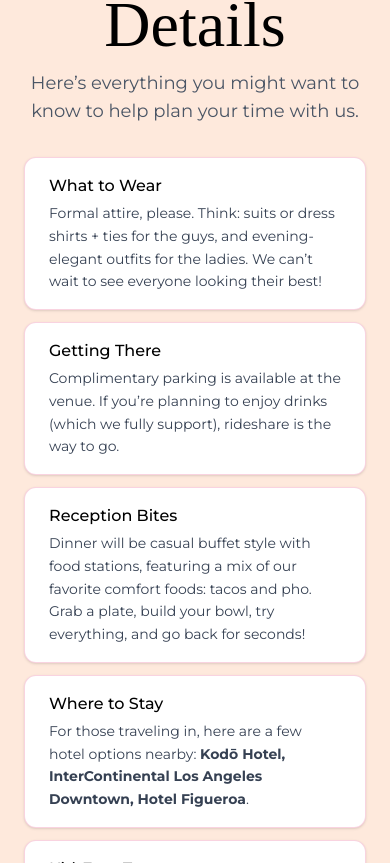
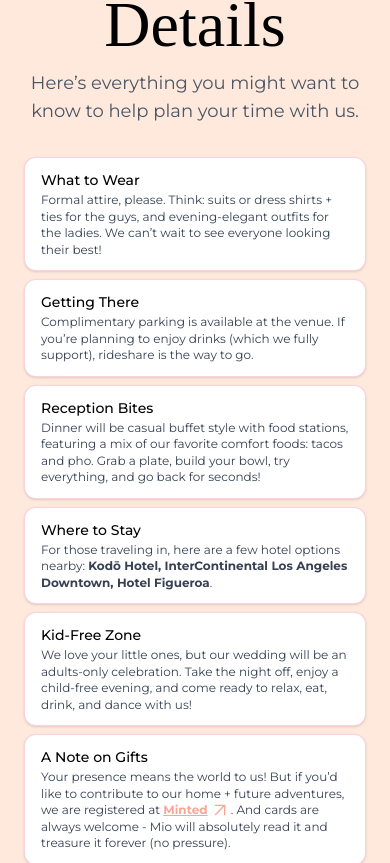
Before and after one commit to brianlpham21/mio-and-brian-wedding-rsvp, a Next.js app: page / in a window 390 px wide. Shown: the part 4621-5484 px from the top of the page. Built offline with nearby package versions, Linux system fonts and the light colour scheme.

Commit message:
additional details sizing for mobile

```diff
--- a/app/components/additionalDetails.tsx
+++ b/app/components/additionalDetails.tsx
@@ -89,21 +89,22 @@ export default function AdditionalDetails({ selectedLang }: { selectedLang: { co
         </motion.p>
       </div>
 
-      <div className="grid md:grid-cols-2 gap-3 max-w-5xl mx-auto">
+      <div className="grid grid-cols-1 md:grid-cols-2 gap-2 max-w-5xl mx-auto">
         {details.map((item, index) => (
           <motion.div
             key={index}
-            initial={{ opacity: 0, y: 30 }}
+            initial={{ opacity: 0, y: 20 }}
             whileInView={{ opacity: 1, y: 0 }}
-            transition={{ duration: 0.6, delay: index * 0.15 }}
+            transition={{ duration: 0.5, delay: index * 0.12 }}
             viewport={{ once: true }}
-            className="bg-white rounded-xl shadow-sm px-6 py-4 border border-pink-75 text-left"
+            className="bg-white rounded-xl shadow-sm px-4 py-3 md:px-6 md:py-4 border border-pink-75 text-left"
           >
-            <div className="flex items-center gap-3 mb-1">
-              <h3 className="text-md font-medium text-black">{item.title}</h3>
+            <div className="flex items-center gap-2 mb-0.5">
+              <h3 className="text-sm sm:text-md font-medium text-black">{item.title}</h3>
             </div>
+
             <p
-              className="text-gray-700 leading-relaxed text-sm"
+              className="text-gray-700 leading-snug text-xs sm:text-sm"
               dangerouslySetInnerHTML={{ __html: item.description }}
             />
           </motion.div>
```
